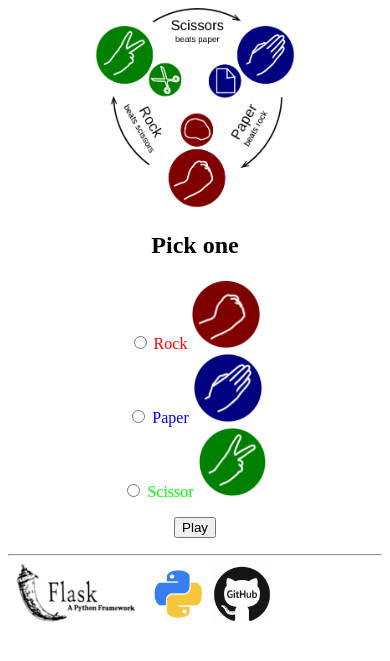
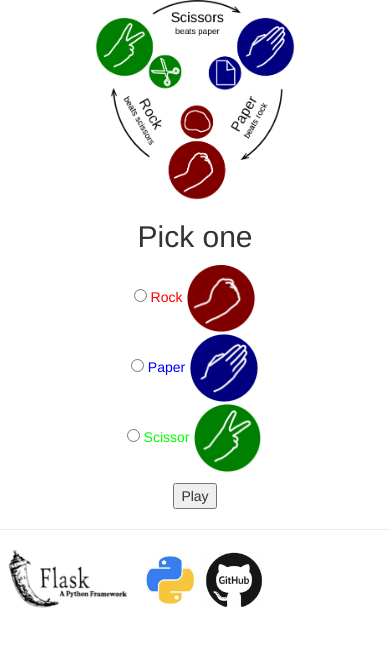
Before and after one commit to palucaville/rps_flask, a Flask app: page / in a window 390 px wide. Shown: the top 661 px of the page. Run offline with Flask 3, Linux system fonts and the light colour scheme; some libraries are stand-ins or nearby versions.

Commit message:
Update index.html
mobile friendly

```diff
--- a/templates/index.html
+++ b/templates/index.html
@@ -2,6 +2,9 @@
 <html>
 <head>
 <title>Rock Paper Scissors</title>
+<link rel="stylesheet" href="https://maxcdn.bootstrapcdn.com/bootstrap/3.4.1/css/bootstrap.min.css">
+<meta name="viewport" content="width=device-width, initial-scale=1">
+
 </head>
 <body>
 
```
